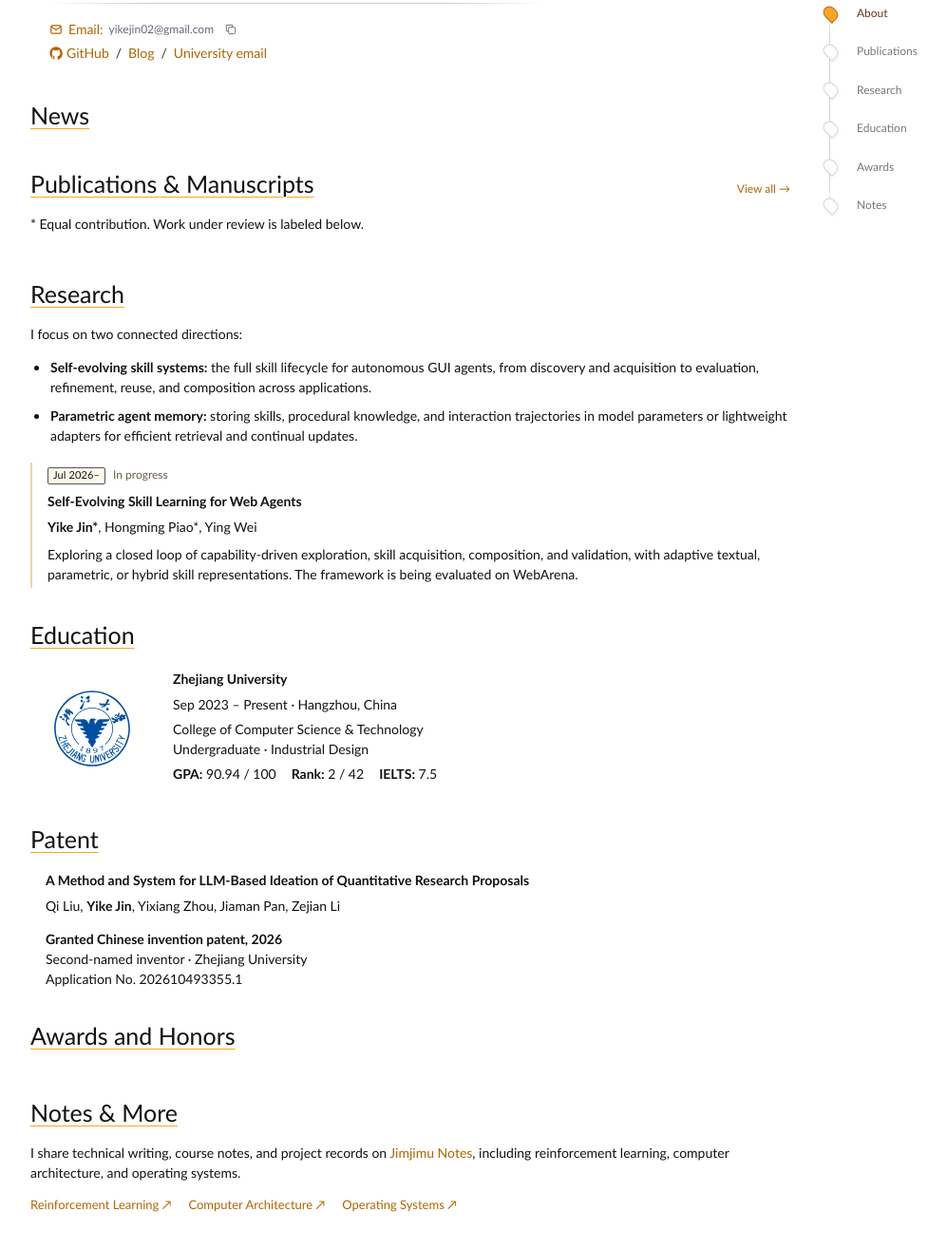
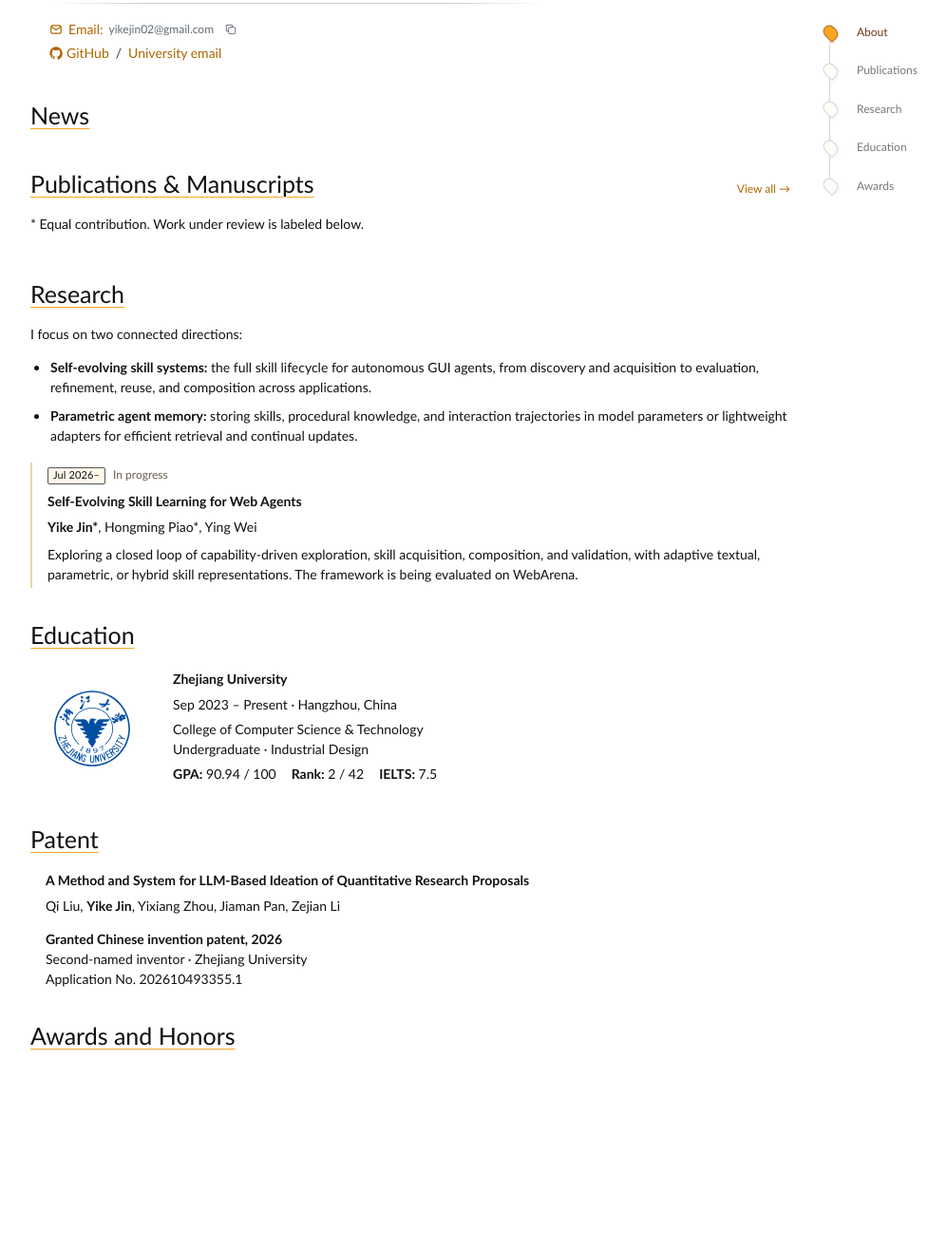
Before and after one commit to Jim-jimu/Jim-jimu.github.io, a website: page index.html in a window 1280 px wide. Shown: the part 285-1600 px from the top of the page at 95% size, without its empty margins (208-1205 px from the left). After the commit the page ends 1465 px from the top, so only its background shows below. Drawn offline with Linux system fonts and the light colour scheme.

Commit message:
Hide notes section and blog links from academic pages

```diff
--- a/build.mjs
+++ b/build.mjs
@@ -37,7 +37,7 @@ function filters(items) {
 }
 const date = new Intl.DateTimeFormat('en-US', { timeZone: 'Asia/Shanghai', year: 'numeric', month: 'long', day: 'numeric' }).format(new Date());
 function footer(prefix = '') {
-  return `<footer class="mountain-footer" aria-label="Contact and credits"><div class="mountain-stage"><picture><source type="image/webp" srcset="${prefix}assets/landscape/background-960.webp 960w, ${prefix}assets/landscape/background-1440.webp 1440w, ${prefix}assets/landscape/background-1920.webp 1920w" sizes="100vw"><img class="mountain-img" src="${prefix}assets/landscape/background.jpeg" alt="A planet’s illuminated horizon against space" loading="lazy" decoding="async" width="1920" height="1080"></picture><div class="mountain-content"><h2>Keep Exploring</h2><p class="mountain-sub">Learning to build agents that keep learning.</p><a href="mailto:yikejin02@gmail.com" class="mountain-cta"><svg viewBox="0 0 24 24" fill="currentColor" aria-hidden="true"><path d="M8 5v14l11-7z"/></svg><span>Get in Touch</span></a><p class="mountain-footnote"><span>Yike Jin · Zhejiang University</span><span class="mountain-updated">Last updated: ${date}.</span><span class="mountain-template">Template by <a href="https://github.com/w-r-s/academic-homepage-template" target="_blank" rel="noopener noreferrer">w-r-s</a> · <a href="https://github.com/Jim-jimu/Jim-jimu.github.io" target="_blank" rel="noopener noreferrer">Source</a> · <a href="/jimjimu-notes/">Blog</a></span></p></div></div></footer>`;
+  return `<footer class="mountain-footer" aria-label="Contact and credits"><div class="mountain-stage"><picture><source type="image/webp" srcset="${prefix}assets/landscape/background-960.webp 960w, ${prefix}assets/landscape/background-1440.webp 1440w, ${prefix}assets/landscape/background-1920.webp 1920w" sizes="100vw"><img class="mountain-img" src="${prefix}assets/landscape/background.jpeg" alt="A planet’s illuminated horizon against space" loading="lazy" decoding="async" width="1920" height="1080"></picture><div class="mountain-content"><h2>Keep Exploring</h2><p class="mountain-sub">Learning to build agents that keep learning.</p><a href="mailto:yikejin02@gmail.com" class="mountain-cta"><svg viewBox="0 0 24 24" fill="currentColor" aria-hidden="true"><path d="M8 5v14l11-7z"/></svg><span>Get in Touch</span></a><p class="mountain-footnote"><span>Yike Jin · Zhejiang University</span><span class="mountain-updated">Last updated: ${date}.</span><span class="mountain-template">Template by <a href="https://github.com/w-r-s/academic-homepage-template" target="_blank" rel="noopener noreferrer">w-r-s</a> · <a href="https://github.com/Jim-jimu/Jim-jimu.github.io" target="_blank" rel="noopener noreferrer">Source</a></span></p></div></div></footer>`;
 }
 const controls = '<button id="backToTop" type="button" aria-label="Back to top" title="Back to top"><svg viewBox="0 0 24 24" fill="none" stroke="currentColor" stroke-width="2.5" stroke-linecap="round" stroke-linejoin="round" aria-hidden="true"><polyline points="18 15 12 9 6 15"/></svg></button><div id="toast" class="toast-message" role="status" aria-live="polite"></div>';
 
@@ -62,5 +62,5 @@ await writeFile('dist/CNAME', 'jinyike.dev\n');
 await writeFile('dist/.nojekyll', '');
 await writeFile('dist/robots.txt', 'User-agent: *\nAllow: /\nSitemap: https://jinyike.dev/sitemap.xml\n');
 await writeFile('dist/sitemap.xml', `<?xml version="1.0" encoding="UTF-8"?><urlset xmlns="http://www.sitemaps.org/schemas/sitemap/0.9">${['', 'pages/all-publications.html', 'pages/all-news.html', 'pages/all-honors.html'].map(path => `<url><loc>https://jinyike.dev/${path}</loc></url>`).join('')}</urlset>`);
-await writeFile('dist/404.html', '<!DOCTYPE html><html lang="en"><head><meta charset="UTF-8"><meta name="viewport" content="width=device-width,initial-scale=1"><title>Page not found | Yike Jin</title><style>body{font:18px/1.7 "Trebuchet MS",Helvetica,sans-serif;color:#111;max-width:600px;margin:15vh auto;padding:24px}a{color:#ae6600}</style></head><body><h1>Page not found</h1><p>Looking for an older article? My notes have moved to a new home.</p><p><a href="/jimjimu-notes/">Visit Jimjimu Notes →</a></p><p><a href="/">Return to my academic homepage →</a></p><script>const p=location.pathname;if([\'blog\',\'gallery\',\'projects\',\'tags\',\'about\'].includes(p.split(\'/\')[1]))location.replace(\'/jimjimu-notes\'+p+location.search+location.hash);</script></body></html>');
+await writeFile('dist/404.html', '<!DOCTYPE html><html lang="en"><head><meta charset="UTF-8"><meta name="viewport" content="width=device-width,initial-scale=1"><title>Page not found | Yike Jin</title><style>body{font:18px/1.7 "Trebuchet MS",Helvetica,sans-serif;color:#111;max-width:600px;margin:15vh auto;padding:24px}a{color:#ae6600}</style></head><body><h1>Page not found</h1><p>The page you are looking for could not be found.</p><p><a href="/">Return to my academic homepage →</a></p><script>const p=location.pathname;if([\'blog\',\'gallery\',\'projects\',\'tags\',\'about\'].includes(p.split(\'/\')[1]))location.replace(\'/jimjimu-notes\'+p+location.search+location.hash);</script></body></html>');
 console.log(`Built w-r-s homepage, ${publications.length} publications, ${honors.length} awards, and archive pages.`);
--- a/index.html
+++ b/index.html
@@ -34,7 +34,7 @@
             <a href="mailto:yikejin02@gmail.com" class="email-link"><svg aria-hidden="true" viewBox="0 0 24 24" fill="none" stroke="currentColor" stroke-width="2"><rect x="3" y="5" width="18" height="14" rx="2"/><path d="m3 7 9 6 9-6"/></svg>Email: <span class="contact-sub">yikejin02@gmail.com</span></a><button class="email-copy" type="button" aria-label="Copy email address" title="Copy email address"><svg aria-hidden="true" width="13" height="13" viewBox="0 0 24 24" fill="none" stroke="currentColor" stroke-width="1.6"><rect x="8" y="8" width="12" height="12" rx="2"/><path d="M15 8V4H4v11h4"/></svg></button>
           </div>
           <div class="contact-line">
-            <a href="https://github.com/Jim-jimu" target="_blank" rel="noopener noreferrer"><svg aria-hidden="true" viewBox="0 0 24 24" fill="currentColor"><path d="M12 .5C5.7.5.6 5.6.6 11.9c0 5 3.3 9.3 7.9 10.8.6.1.8-.3.8-.6v-2c-3.2.7-3.9-1.4-3.9-1.4-.5-1.3-1.3-1.7-1.3-1.7-1.1-.7.1-.7.1-.7 1.2.1 1.8 1.2 1.8 1.2 1 .1.5 2.7 3.2 1.9.1-.8.4-1.3.8-1.6-2.6-.3-5.3-1.3-5.3-5.7 0-1.3.5-2.3 1.2-3.1-.1-.3-.5-1.6.1-3.1 0 0 1-.3 3.2 1.2.9-.3 1.9-.4 2.9-.4s2 .1 2.9.4c2.2-1.5 3.2-1.2 3.2-1.2.6 1.5.2 2.8.1 3.1.8.9 1.2 1.8 1.2 3.1 0 4.4-2.7 5.4-5.3 5.7.4.4.8 1.1.8 2.2v3.2c0 .3.2.7.8.6 4.6-1.5 7.9-5.8 7.9-10.8C23.4 5.6 18.3.5 12 .5Z"/></svg>GitHub</a><span class="contact-separator" aria-hidden="true">/</span><a href="/jimjimu-notes/">Blog</a><span class="contact-separator" aria-hidden="true">/</span><a href="mailto:jin-yike@zju.edu.cn">University email</a>
+            <a href="https://github.com/Jim-jimu" target="_blank" rel="noopener noreferrer"><svg aria-hidden="true" viewBox="0 0 24 24" fill="currentColor"><path d="M12 .5C5.7.5.6 5.6.6 11.9c0 5 3.3 9.3 7.9 10.8.6.1.8-.3.8-.6v-2c-3.2.7-3.9-1.4-3.9-1.4-.5-1.3-1.3-1.7-1.3-1.7-1.1-.7.1-.7.1-.7 1.2.1 1.8 1.2 1.8 1.2 1 .1.5 2.7 3.2 1.9.1-.8.4-1.3.8-1.6-2.6-.3-5.3-1.3-5.3-5.7 0-1.3.5-2.3 1.2-3.1-.1-.3-.5-1.6.1-3.1 0 0 1-.3 3.2 1.2.9-.3 1.9-.4 2.9-.4s2 .1 2.9.4c2.2-1.5 3.2-1.2 3.2-1.2.6 1.5.2 2.8.1 3.1.8.9 1.2 1.8 1.2 3.1 0 4.4-2.7 5.4-5.3 5.7.4.4.8 1.1.8 2.2v3.2c0 .3.2.7.8.6 4.6-1.5 7.9-5.8 7.9-10.8C23.4 5.6 18.3.5 12 .5Z"/></svg>GitHub</a><span class="contact-separator" aria-hidden="true">/</span><a href="mailto:jin-yike@zju.edu.cn">University email</a>
           </div>
         </div>
       </div>
@@ -86,13 +86,8 @@
       <ul class="awards-list"><!-- HONORS --></ul>
     </section>
 
-    <section id="notes" class="page-section">
-      <h2 class="section-heading">Notes &amp; More</h2>
-      <p>I share technical writing, course notes, and project records on <a href="/jimjimu-notes/">Jimjimu Notes</a>, including reinforcement learning, computer architecture, and operating systems.</p>
-      <div class="notes-links"><a href="/jimjimu-notes/blog/rl/">Reinforcement Learning ↗</a><a href="/jimjimu-notes/blog/computer-organization-system-architecture/">Computer Architecture ↗</a><a href="/jimjimu-notes/blog/operating-systems/">Operating Systems ↗</a></div>
-    </section>
   </main>
-  <nav class="section-drip-nav" aria-label="Page sections"><a href="#about"><span>About</span></a><a href="#publications"><span>Publications</span></a><a href="#research"><span>Research</span></a><a href="#education"><span>Education</span></a><a href="#awards"><span>Awards</span></a><a href="#notes"><span>Notes</span></a></nav>
+  <nav class="section-drip-nav" aria-label="Page sections"><a href="#about"><span>About</span></a><a href="#publications"><span>Publications</span></a><a href="#research"><span>Research</span></a><a href="#education"><span>Education</span></a><a href="#awards"><span>Awards</span></a></nav>
   <!-- FOOTER -->
   <!-- CONTROLS -->
 </body>
```
